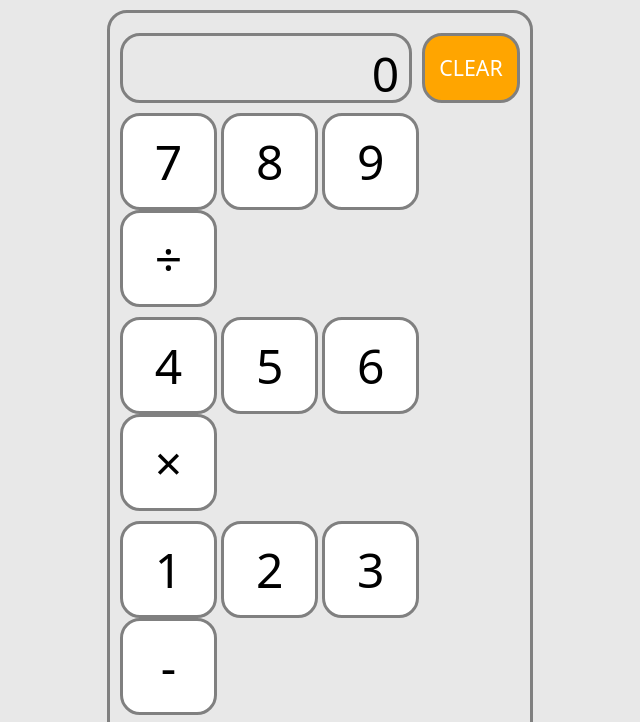
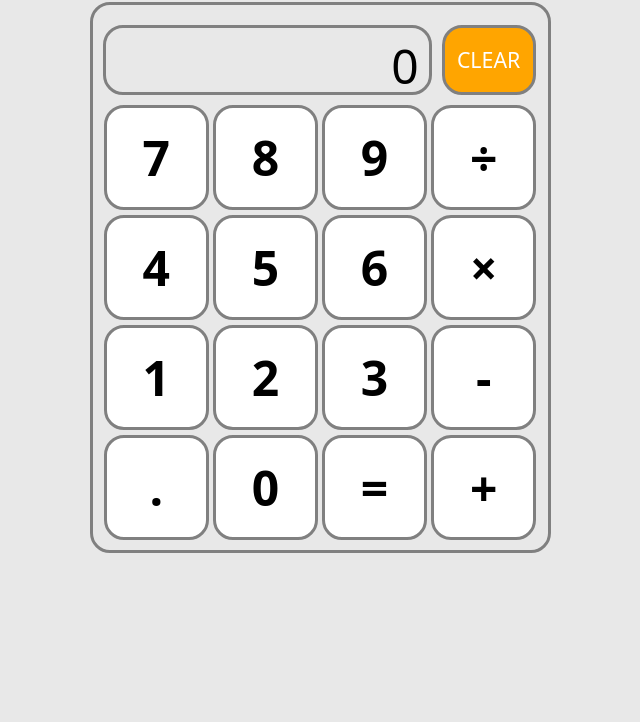
Before and after one commit to jeffbai996/calculator, a plain HTML site: page index.html in a window 1280 px wide. Shown: the part 84-806 px from the top of the page, without its empty margins (320-960 px from the left). Drawn offline with Linux system fonts and the light colour scheme.

Commit message:
Removed previous testing code, tweaked styles, disabled wrapping on high browser zoom settings

```diff
--- a/scripts/script.js
+++ b/scripts/script.js
@@ -2,6 +2,7 @@
 let numbers = document.getElementsByClassName('number');
 let display = document.getElementById('display');
 
+// add listeners to number keys
 for (let i = 0; i < numbers.length; i++) {
     numbers[i].addEventListener("click", function() {
         let buttonValue = this.textContent;
@@ -11,7 +12,7 @@ for (let i = 0; i < numbers.length; i++) {
             if (display.innerHTML === "0") {
                 display.innerHTML = buttonValue;
             } else {
-                display.innerHTML = (display.innerHTML + buttonValue).substring(0, 9);
+                display.innerHTML = (display.innerHTML + buttonValue).substring(0, 10);
             }
         }
     });
--- a/styles/style.css
+++ b/styles/style.css
@@ -24,8 +24,7 @@ button:hover {
 }
 
 .header {
-    display: flex;
-    justify-content: center;
+    text-align: center;
 }
 
 .container {
@@ -37,33 +36,32 @@ button:hover {
 .calculator {
     display: flex;
     flex-direction: column;
+    white-space: nowrap;
     border: var(--border);
     border-radius: var(--border-radius);
     padding: 10px;
-    height: auto;
-    width: 400px;
+    min-height: auto;
+    width: 435px;
 }
 
 .display-row {
     display: flex;
-    padding: 10px 0 10px 0;
+    padding: 10px 2px 10px 0;
     gap: 10px;
-    width: 100%;
     height: 70px;
 }
 
 .display-row div {
-    display: flex;
     border: var(--border);
     border-radius: var(--border-radius);
-    justify-content: right;
+    text-align: right;
     padding: 5px 10px;
     font-size: 36pt;
     flex: 4;
 }
 
 .display-row button {
-    flex: 1.2;
+    flex: 1;
     font-size: 16pt;
     background-color: orange;
     color: white;
@@ -76,39 +74,14 @@ button:hover {
 .keys {
     display: flex;
     flex-direction: column;
+    align-items: center;
     width: 100%;
-    gap: 10px;
+    gap: 5px;
 }
 
 .keys button {
-    height: 97px;
-    width: 97px;
+    height: 105px;
+    width: 105px;
     font-size: 36pt;
+    font-weight: bold;
 }
-
-
-/* testing layout */
-/* .inputs {
-    display: flex;
-    justify-content: center;
-}
-
-.buttons {
-    display: flex;
-    justify-content: center;
-    gap: 10px;
-    padding: 20px;
-}
-
-.outputs {
-    display: flex;
-    justify-content: center;
-}
-
-.outputs h1 {
-    border: 2px solid black;
-    text-align: center;
-    border-radius: 4px;
-    min-height: 30px;
-    min-width: 100px;
-} */
```
Also changed, not shown: index.html (+0 -15 lines).
